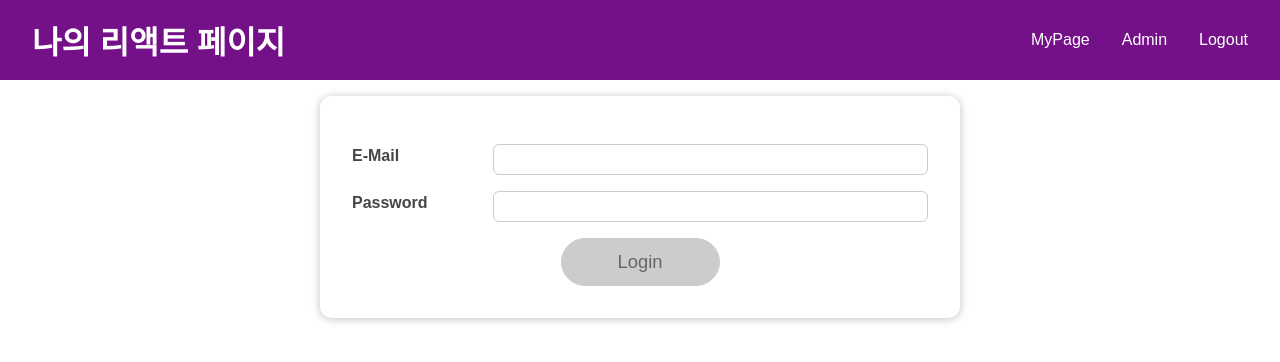
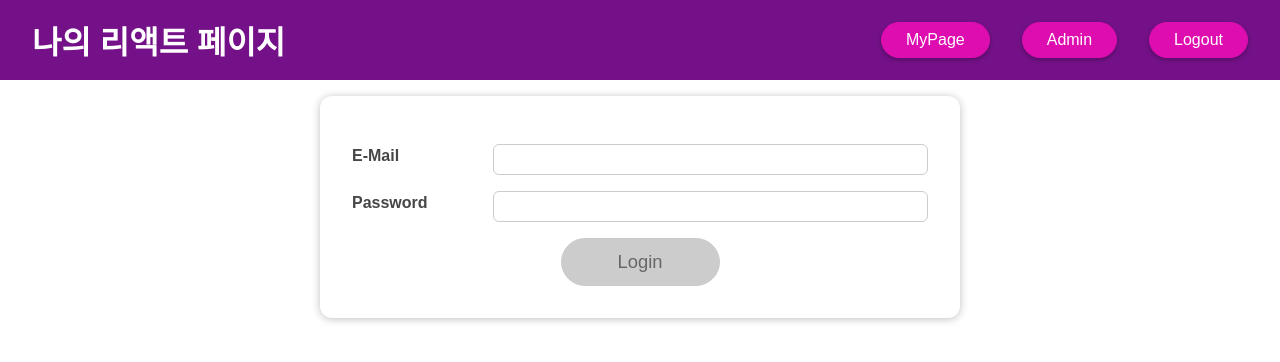
Before and after one commit to sedica3340/react-study-202406, a React (Create React App) app: page / in a window 1280 px wide. Shown: the top 362 px of the page. Built offline with nearby package versions, Linux system fonts and the light colour scheme.

Commit message:
useEffect

```diff
--- a/src/App.js
+++ b/src/App.js
@@ -1,4 +1,4 @@
-import React, { useRef, useState } from "react";
+import React, { useEffect, useRef, useState } from "react";
 import "./App.css";
 import MainHeader from "./components/SideEffect/MainHeader";
 import Login from "./components/SideEffect/Login";
@@ -7,18 +7,27 @@ import Home from "./components/SideEffect/Home";
 const App = () => {
     const [isLoggedIn, setIsLoggedIn] = useState(false);
 
-    const storedLoginFlag = localStorage.getItem("login-flag");
-    if(storedLoginFlag === '1') {
-        setIsLoggedIn(true);
-    }
     const loginHandler = (email, password) => {
         localStorage.setItem("login-flag", "1");
         setIsLoggedIn(true);
     };
+    // side effect 처리를 위한 함수
+    useEffect(() => {
+        const storedLoginFlag = localStorage.getItem("login-flag");
+        if(storedLoginFlag === '1') {
+            setIsLoggedIn(true);
+        }
+
+    }, []);
+
+    const logoutHandler = () => {
+        localStorage.removeItem("login-flag");
+        setIsLoggedIn(false);
+    }
 
     return (
         <>
-            <MainHeader />
+            <MainHeader onLogout={logoutHandler} />
             <main>
                 {isLoggedIn && <Home />}
                 {!isLoggedIn && <Login onLogin={loginHandler} />}
--- a/src/components/SideEffect/MainHeader.js
+++ b/src/components/SideEffect/MainHeader.js
@@ -1,11 +1,11 @@
 import React from "react";
 import styles from "./MainHeader.module.css";
 import Navigation from "./Navigation";
-const MainHeader = () => {
+const MainHeader = ({onLogout}) => {
     return (
         <header className={styles["main-header"]}>
             <h1>나의 리액트 페이지</h1>
-            <Navigation />
+            <Navigation onLogout={onLogout} />
         </header>
     );
 };
--- a/src/components/SideEffect/Navigation.js
+++ b/src/components/SideEffect/Navigation.js
@@ -1,20 +1,20 @@
 import React from "react";
 import styles from "./Navigation.module.css";
 
-const Navigation = () => {
+const Navigation = ({onLogout}) => {
     return <nav
     className={styles.nav}>
         <ul>
             <li>
-                <a href="/">MyPage</a>
+                <button href="/">MyPage</button>
             </li>
 
             <li>
-                <a href="/">Admin</a>
+                <button href="/">Admin</button>
             </li>
 
             <li>
-                <a href="/">Logout</a>
+                <button href="/" onClick={onLogout} >Logout</button>
             </li>
         </ul>
     </nav>;
```
